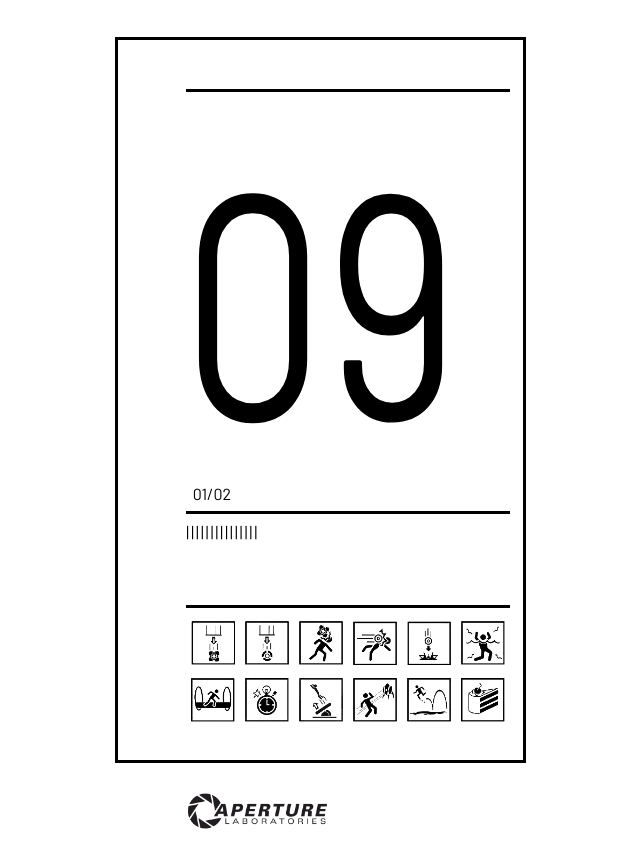
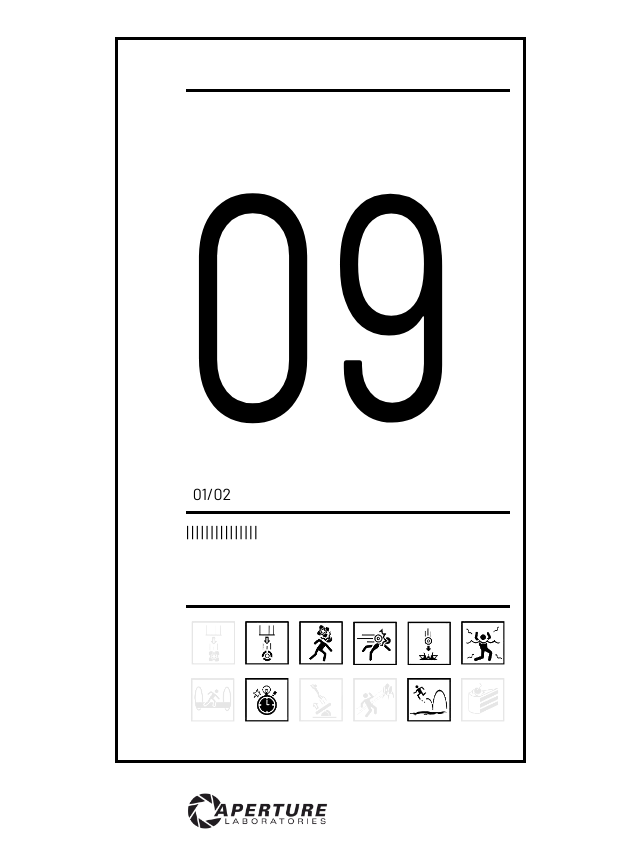
Before and after one commit to Lars-Klinkenberg/Portal-Chamber-Widget, an Angular app: page / in a window 1280 px wide. Shown: the whole page, without its empty margins (320-960 px from the left). Built offline with nearby package versions, Linux system fonts and the light colour scheme.

Commit message:
feat: Add dynamic active state to icons

```diff
--- a/src/app/app.component.html
+++ b/src/app/app.component.html
@@ -14,20 +14,20 @@
     <hr />
     <div class="icon-container">
       <div class="row">
-        <img src="assets/01.png" alt="" class="icon" />
-        <img src="assets/02.png" alt="" class="icon" />
-        <img src="assets/03.png" alt="" class="icon" />
-        <img src="assets/04.png" alt="" class="icon" />
-        <img src="assets/05.png" alt="" class="icon" />
-        <img src="assets/06.png" alt="" class="icon" />
+        <img src="assets/01.png" alt="" class="icon" [ngClass]="isActiveIcon(1) ? 'active' : ''"/>
+        <img src="assets/02.png" alt="" class="icon" [ngClass]="isActiveIcon(2) ? 'active' : ''"/>
+        <img src="assets/03.png" alt="" class="icon" [ngClass]="isActiveIcon(3) ? 'active' : ''"/>
+        <img src="assets/04.png" alt="" class="icon" [ngClass]="isActiveIcon(4) ? 'active' : ''"/>
+        <img src="assets/05.png" alt="" class="icon" [ngClass]="isActiveIcon(5) ? 'active' : ''"/>
+        <img src="assets/06.png" alt="" class="icon" [ngClass]="isActiveIcon(6) ? 'active' : ''"/>
       </div>
       <div class="row">
-        <img src="assets/07.png" alt="" class="icon" />
-        <img src="assets/08.png" alt="" class="icon" />
-        <img src="assets/09.png" alt="" class="icon" />
-        <img src="assets/10.png" alt="" class="icon" />
-        <img src="assets/11.png" alt="" class="icon" />
-        <img src="assets/12.png" alt="" class="icon" />
+        <img src="assets/07.png" alt="" class="icon" [ngClass]="isActiveIcon(7) ? 'active' : ''"/>
+        <img src="assets/08.png" alt="" class="icon" [ngClass]="isActiveIcon(8) ? 'active' : ''"/>
+        <img src="assets/09.png" alt="" class="icon" [ngClass]="isActiveIcon(9) ? 'active' : ''"/>
+        <img src="assets/10.png" alt="" class="icon" [ngClass]="isActiveIcon(10) ? 'active' : ''"/>
+        <img src="assets/11.png" alt="" class="icon" [ngClass]="isActiveIcon(11) ? 'active' : ''"/>
+        <img src="assets/12.png" alt="" class="icon" [ngClass]="isActiveIcon(12) ? 'active' : ''"/>
       </div>
     </div>
     <div class="logo-container">
--- a/src/app/app.component.scss
+++ b/src/app/app.component.scss
@@ -72,6 +72,11 @@
                 .icon {
                     width: calc(100% / 6 - 10px);
                     margin: 5px;
+                    filter: opacity(10%);
+
+                    &.active{
+                        filter: none;
+                    }
                 }
             }
         }
--- a/src/app/app.component.ts
+++ b/src/app/app.component.ts
@@ -14,9 +14,23 @@ export class AppComponent {
   day: Date = new Date();
   progress = 15;
 
+  activeList: boolean[] = [];
+
   constructor() {
     setInterval(() => {
       this.day = new Date();
     }, 100);
+    this.generateActiveList();
+  }
+
+  isActiveIcon(index: number) {
+    return this.activeList[index];
+  }
+
+  generateActiveList() {
+    this.activeList = [];
+    for (let i = 0; i < 15; i++) {
+      this.activeList.push(Math.random() >= 0.5);
+    }
   }
 }
```
